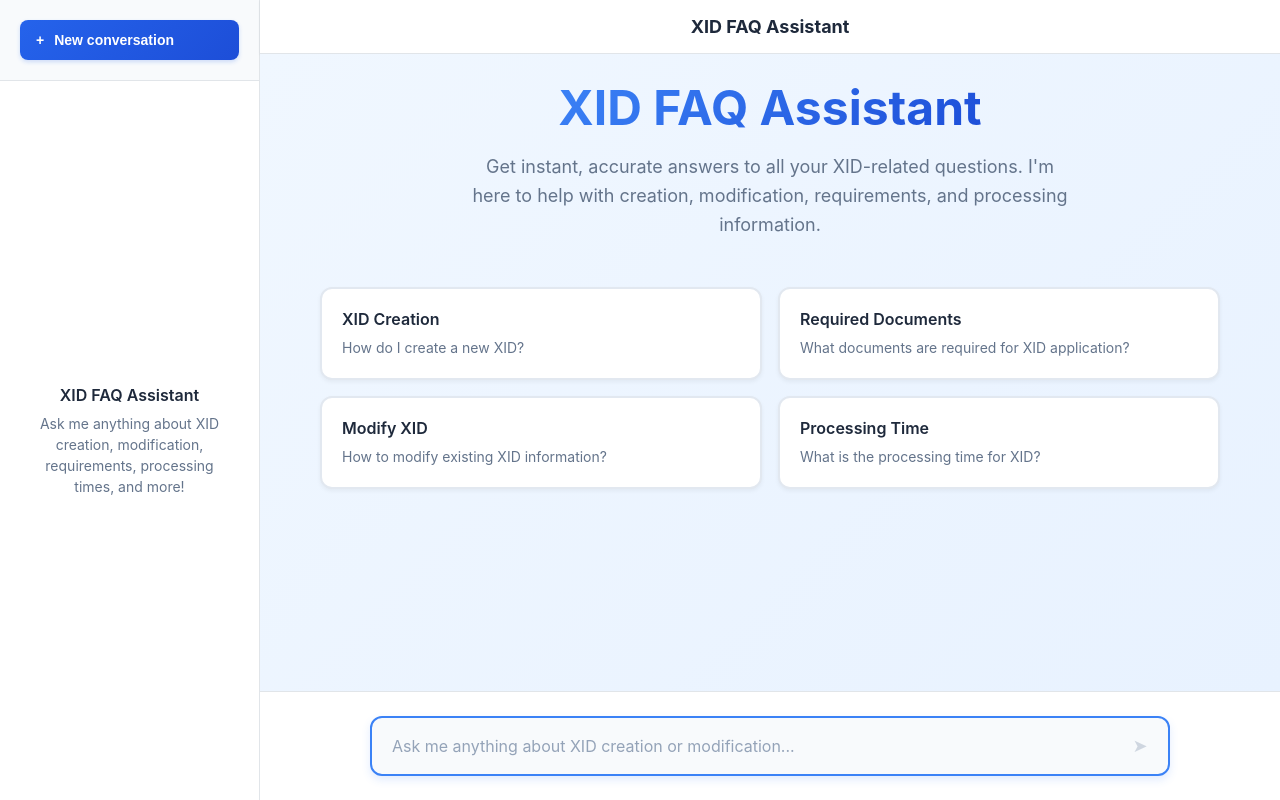
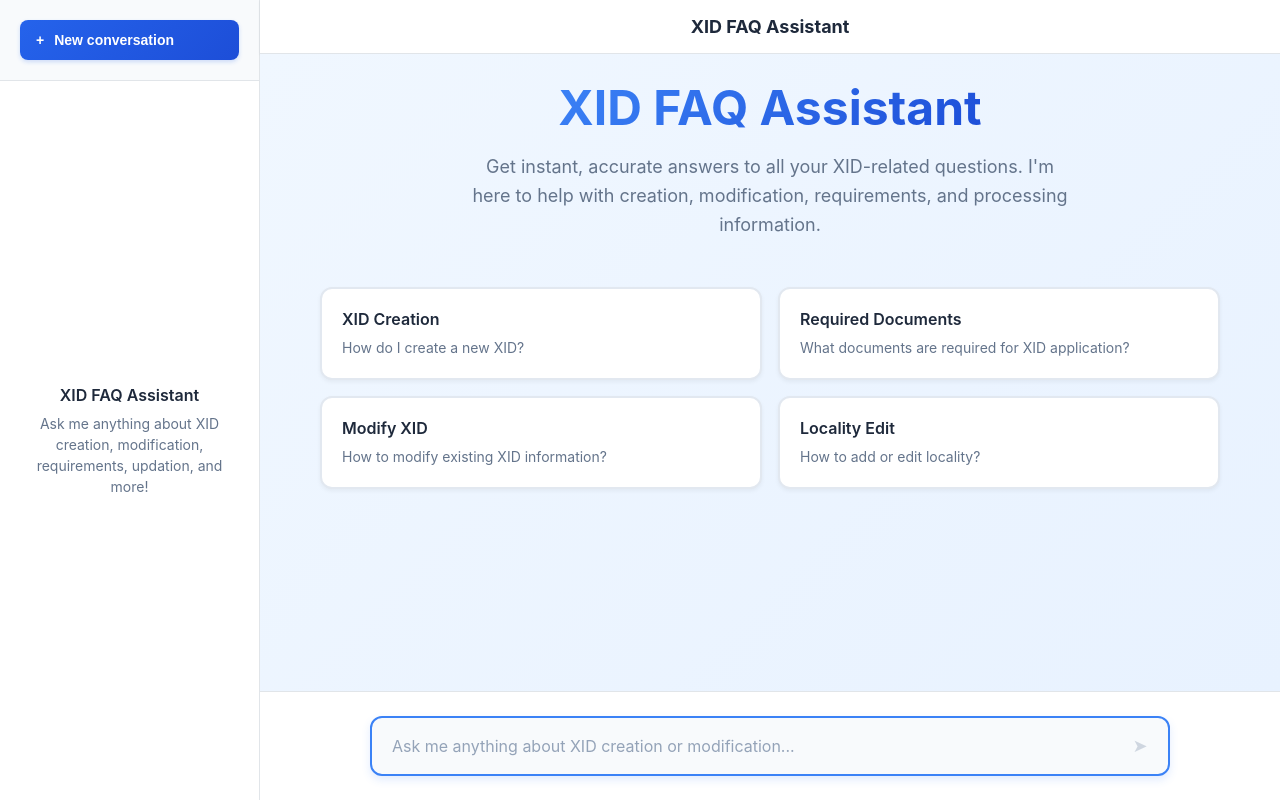
Before and after one commit to Pheonix02P/FAQ-bot-, a Flask app: page / in a window 1280 px wide. Run offline with Flask 3, Linux system fonts and the light colour scheme.

Commit message:
Update index.html

```diff
--- a/templates/index.html
+++ b/templates/index.html
@@ -575,7 +575,7 @@
             <div class="sidebar-content">
                 <div class="sidebar-info">
                     <h3>XID FAQ Assistant</h3>
-                    <p>Ask me anything about XID creation, modification, requirements, processing times, and more!</p>
+                    <p>Ask me anything about XID creation, modification, requirements, updation, and more!</p>
                 </div>
             </div>
         </div>
@@ -607,9 +607,9 @@
                             <div class="example-text">How to modify existing XID information?</div>
                         </div>
 
-                        <div class="example-card" onclick="sendExampleMessage('What is the processing time for XID?')">
-                            <div class="example-title">Processing Time</div>
-                            <div class="example-text">What is the processing time for XID?</div>
+                        <div class="example-card" onclick="sendExampleMessage('How to change or add locality?')">
+                            <div class="example-title">Locality Edit</div>
+                            <div class="example-text">How to add or edit locality?</div>
                         </div>
                     </div>
                 </div>
```
